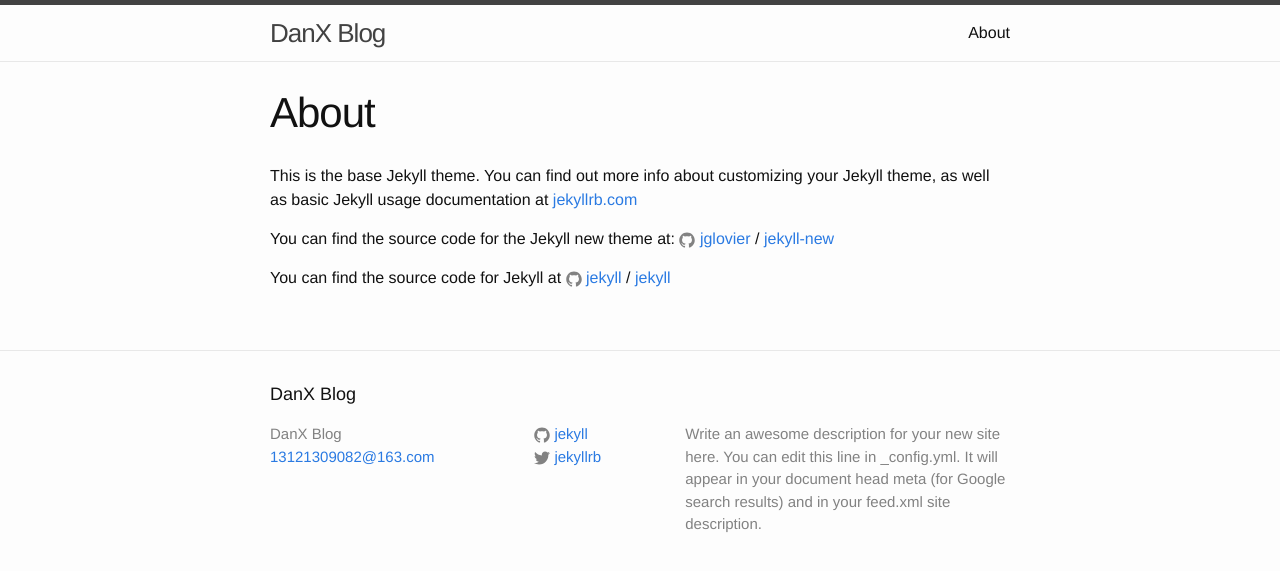
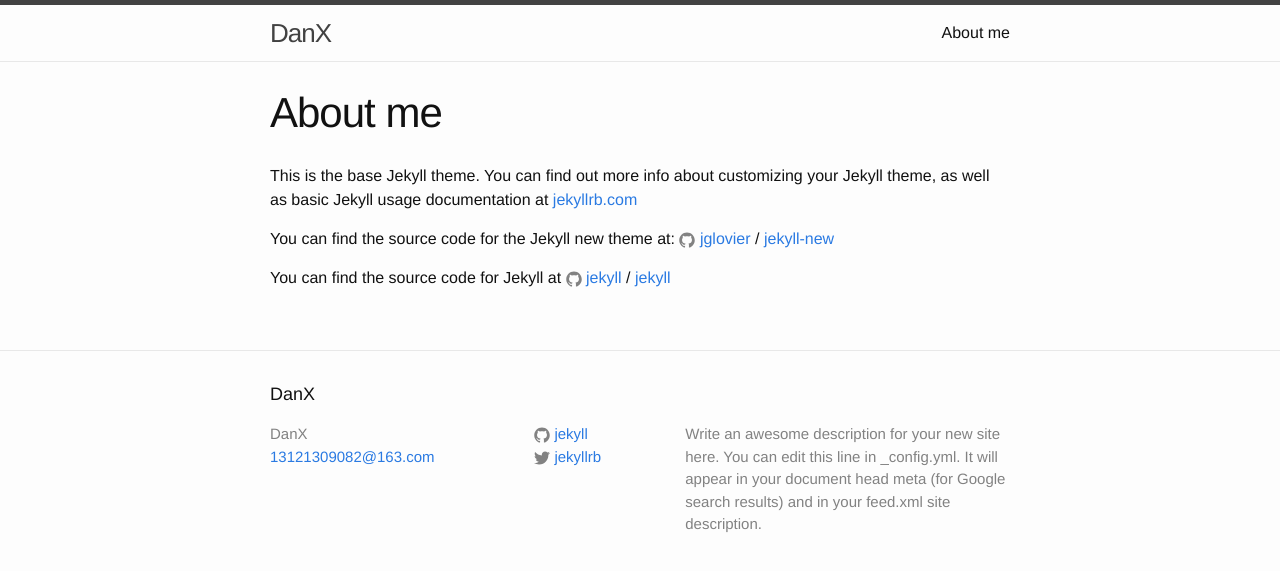
Before and after one commit to didiaidada/didiaidada.github.com, a Jekyll site: the page built from about.md, in a window 1280 px wide. Shown: the top 571 px of the page. Built offline with Jekyll 4.4.1, drawn with Linux system fonts in a browser that asks for light colours.

Commit message:
sbout me

```diff
--- a/_config.yml
+++ b/_config.yml
@@ -6,7 +6,7 @@
 # 'jekyll serve'. If you change this file, please restart the server process.
 
 # Site settings
-title: DanX Blog
+title: DanX
 email: 13121309082@163.com
 description: > # this means to ignore newlines until "baseurl:"
   Write an awesome description for your new site here. You can edit this
--- a/about.md
+++ b/about.md
@@ -1,6 +1,6 @@
 ---
 layout: page
-title: About
+title: About me
 permalink: /about/
 ---
 
```
